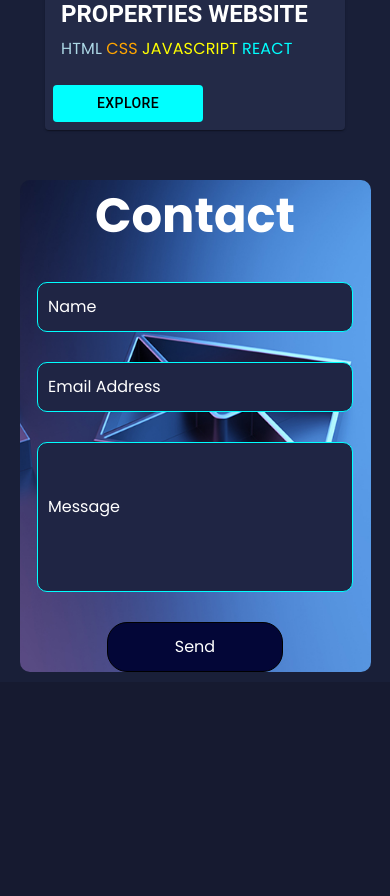
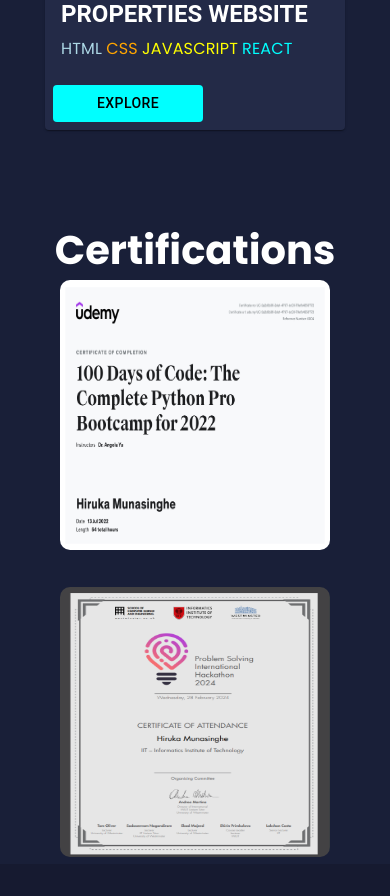
Before and after one commit to Hirukamunasinghe/portfolio-new, a React (Vite) app: page / in a window 390 px wide. Shown: the part 5840-6736 px from the top of the page. Before the commit the page ends 6522 px from the top, so only its background shows below. Built offline with nearby package versions, Linux system fonts and the light colour scheme.

Commit message:
added certifications section

```diff
--- a/src/App.css
+++ b/src/App.css
@@ -351,8 +351,73 @@ nav ul {
     transition: opacity 1s;
   }
 
+
+
   .card.fade-in {
     opacity: 1;
+  }
+
+
+  /* certifications styling */
+  #certifications{
+    background-color: #191f38;
+    padding-top: 50px;
+  }
+
+  .cert-h1{
+    text-align: left;
+    font-weight: bold;
+    font-size: 4rem;
+    color: white;
+    margin-left: 180px;
+    padding-top: 40px;
+  }
+
+  .certifications-section{
+    opacity: 0;
+    transition: opacity 1s;
+  }
+
+  .certifications-section.fade-in{
+    opacity: 1;
+  }
+
+  .images-div{
+    display: flex;
+    justify-content: center;
+    gap: 350px;
+  }
+
+  .cert-img {
+    height: 600px;
+    width: 650px;
+    border-radius: 10px;
+    cursor: pointer;
+    transition: transform 0.3s; /* Add transition for smooth animation */
+  }
+
+  .cert-img:hover {
+    transform: scale(1.05); /* Scale the image by 5% on hover */
+  }
+
+  /* responsive certifications */
+  @media(max-width:800px){
+    .cert-h1{
+      font-size: 2.5rem;
+      text-align: center;
+      margin-left: 0px;
+    }
+
+    .images-div{
+      flex-direction: column;
+      align-items: center;
+      gap: 30px;
+    }
+
+    .cert-img{
+      width: 270px;
+      height: 270px;
+    }
   }
 
 
--- a/src/App.jsx
+++ b/src/App.jsx
@@ -5,6 +5,7 @@ import Home from './components/Home';
 import About from './components/About';
 import Skills from './components/Skills';
 import Projects from './components/Projects';
+import Certifications from './components/Certifications';
 import Contact from './components/Contact';
 
 
@@ -17,6 +18,7 @@ function App() {
       <About/>
       <Skills/>
       <Projects/>
+      <Certifications/>
       <Contact/>
     </div>
   )
--- /dev/null
+++ b/src/components/Certifications.jsx
@@ -0,0 +1,40 @@
+import React, { useState, useEffect } from "react";
+import Python from "./python-cert.jpg";
+import Hackathon from "./hackathon.png";
+
+const URLH= "https://www.linkedin.com/in/hiruka-munasinghe-b82752217/overlay/1714037563826/single-media-viewer/?profileId=ACoAADa_7RIBZPDbFDStLOBbwcmgheXdvJ3JICo"
+const URLP = "https://www.udemy.com/certificate/UC-2a2c8b36-2de1-4797-bc03-79efb4850772/"
+
+const Certifications = () => {
+    const [animated, setAnimated] = useState(false);
+
+    useEffect(() => {
+        const handleScroll = () => {
+            const certificationsSection = document.getElementById('certifications');
+            const sectionPosition = certificationsSection.getBoundingClientRect().top;
+            const screenHeight = window.innerHeight;
+
+            if (!animated && sectionPosition < screenHeight * 0.7) {
+                setAnimated(true);
+            }
+        };
+
+        window.addEventListener('scroll', handleScroll);
+
+        return () => {
+            window.removeEventListener('scroll', handleScroll);
+        };
+    }, [animated]);
+
+    return (
+        <div id="certifications" className={animated ? 'certifications-section fade-in' : 'certifications-section'}>
+            <h1 className="cert-h1">Certifications</h1>
+            <div className="images-div">
+                <a href={URLP}><img className="cert-img" src={Python} alt=""/></a>
+                <a href={URLH}><img className="cert-img" src={Hackathon} alt=""/></a>
+            </div>
+        </div>
+    );
+}
+
+export default Certifications;
```
Also changed, not shown: src/components/hackathon.png (added), src/components/python-cert.jpg (added).
